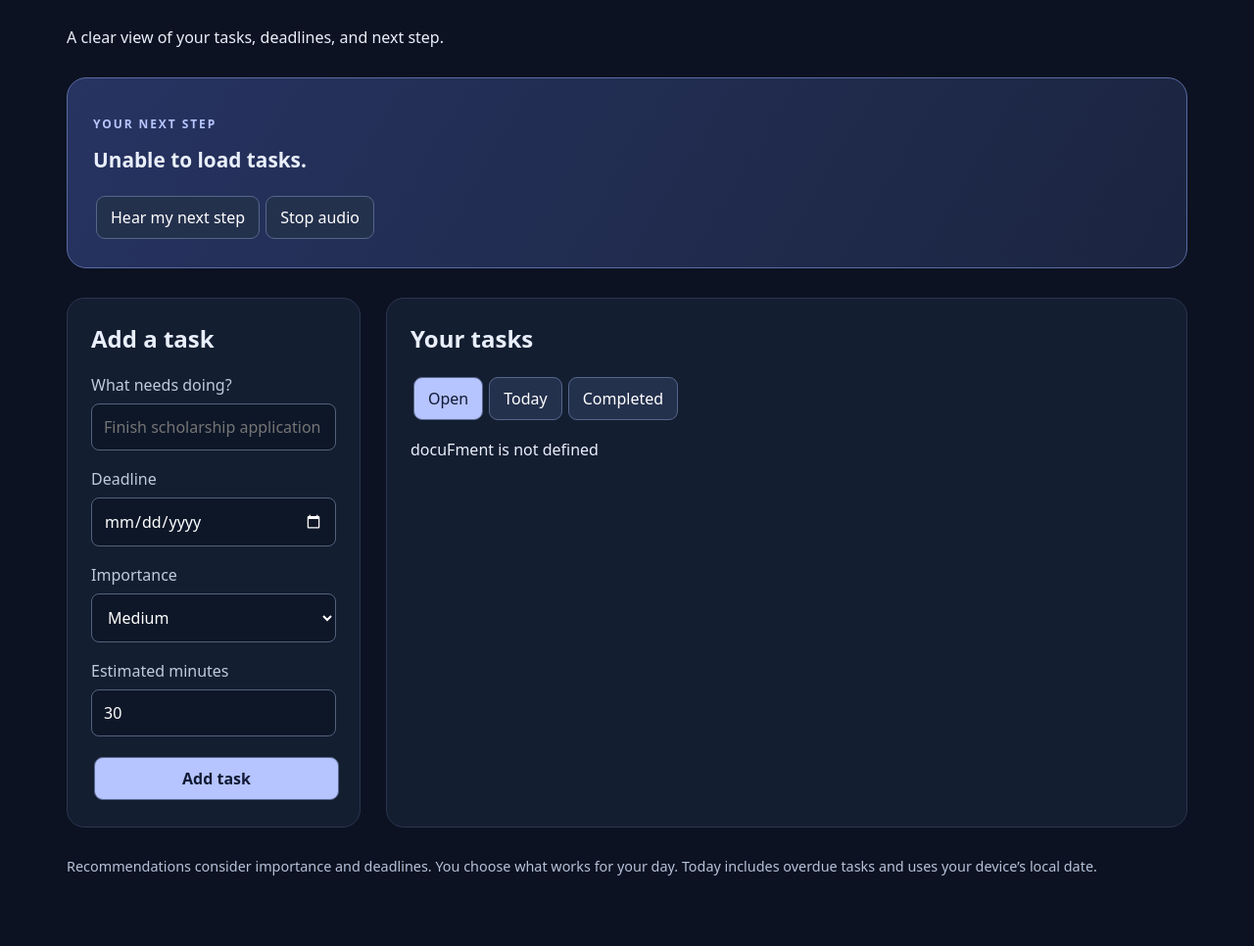
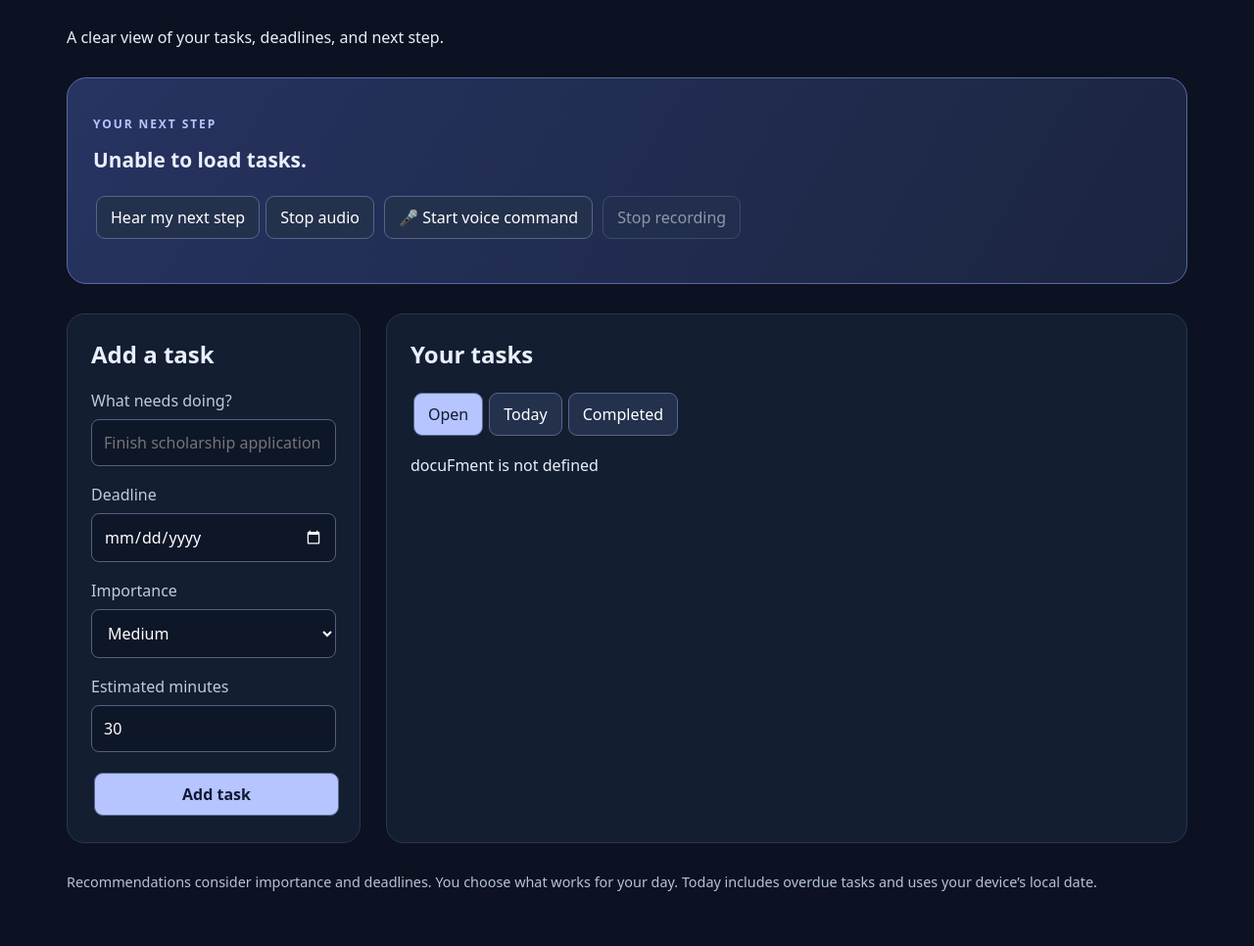
Before and after one commit to Ephyni/mavis-ai, a Flask app: page / in a window 1280 px wide. Shown: the part 340-1306 px from the top of the page at 98% size. Before the commit the page ends 1234 px from the top, so only its background shows below. Run offline with Flask 3, Linux system fonts and the light colour scheme; data that the repository does not hold is empty.

Commit message:
Save MAVIS frontend formatting and gitignore updates

```diff
--- a/templates/index.html
+++ b/templates/index.html
@@ -1,10 +1,59 @@
 <!doctype html>
-<html lang="en"><head><meta charset="utf-8"><meta name="viewport" content="width=device-width,initial-scale=1"><title>MAVIS · Your day, clearer</title><link rel="stylesheet" href="{{ url_for('static', filename='style.css') }}"></head>
-<body><header><strong>MAVIS</strong><span>Your day, a little clearer.</span></header>
-<main><p class="eyebrow">ONE THING AT A TIME</p><h1>Make room for<br>what matters.</h1><p>A clear view of your tasks, deadlines, and next step.</p>
-<section class="next"><p class="eyebrow">YOUR NEXT STEP</p><h2 id="next">Loading your tasks…</h2><button id="speak">Hear my next step</button><button id="stop">Stop audio</button></section>
-<div class="workspace"><form><h2>Add a task</h2><label>What needs doing?<input name="title" required maxlength="500" placeholder="Finish scholarship application"></label>
-<label>Deadline<input name="due_date" type="date"></label><label>Importance<select name="priority"><option value="low">Low</option><option value="medium" selected>Medium</option><option value="high">High</option><option value="critical">Critical</option></select></label>
-<label>Estimated minutes<input name="estimated_minutes" type="number" min="1" max="10080" value="30" required></label><button class="primary" type="submit">Add task</button></form>
-<section class="panel"><h2>Your tasks</h2><nav aria-label="Task filters"><button data-filter="open" aria-pressed="true">Open</button><button data-filter="today" aria-pressed="false">Today</button><button data-filter="completed" aria-pressed="false">Completed</button></nav><p id="status" role="status"></p><div id="list"></div></section></div>
-<p class="footnote">Recommendations consider importance and deadlines. You choose what works for your day. Today includes overdue tasks and uses your device’s local date.</p></main><script src="{{ url_for('static', filename='tasks.js') }}"></script></body></html>
+<html lang="en">
+
+<head>
+    <meta charset="utf-8">
+    <meta name="viewport" content="width=device-width,initial-scale=1">
+    <title>MAVIS · Your day, clearer</title>
+    <link rel="stylesheet" href="{{ url_for('static', filename='style.css') }}">
+</head>
+
+<body>
+    <header><strong>MAVIS</strong><span>Your day, a little clearer.</span></header>
+    <main>
+        <p class="eyebrow">ONE THING AT A TIME</p>
+        <h1>Make room for<br>what matters.</h1>
+        <p>A clear view of your tasks, deadlines, and next step.</p>
+        <section class="next">
+            <p class="eyebrow">YOUR NEXT STEP</p>
+            <h2 id="next">Loading your tasks…</h2><button id="speak">Hear my next step</button><button id="stop">Stop
+                audio</button>
+                <button id="record-voice" type="button">
+  🎤 Start voice command
+</button>
+
+<button id="stop-recording" type="button" disabled>
+  Stop recording
+</button>
+
+<p id="voice-status" role="status"></p>
+        </section>
+        <div class="workspace">
+            <form>
+                <h2>Add a task</h2><label>What needs doing?<input name="title" required maxlength="500"
+                        placeholder="Finish scholarship application"></label>
+                <label>Deadline<input name="due_date" type="date"></label><label>Importance<select name="priority">
+                        <option value="low">Low</option>
+                        <option value="medium" selected>Medium</option>
+                        <option value="high">High</option>
+                        <option value="critical">Critical</option>
+                    </select></label>
+                <label>Estimated minutes<input name="estimated_minutes" type="number" min="1" max="10080" value="30"
+                        required></label><button class="primary" type="submit">Add task</button>
+            </form>
+            <section class="panel">
+                <h2>Your tasks</h2>
+                <nav aria-label="Task filters"><button data-filter="open" aria-pressed="true">Open</button><button
+                        data-filter="today" aria-pressed="false">Today</button><button data-filter="completed"
+                        aria-pressed="false">Completed</button></nav>
+                <p id="status" role="status"></p>
+                <div id="list"></div>
+            </section>
+        </div>
+        <p class="footnote">Recommendations consider importance and deadlines. You choose what works for your day. Today
+            includes overdue tasks and uses your device’s local date.</p>
+    </main>
+    <script src="{{ url_for('static', filename='tasks.js') }}"></script>
+</body>
+
+</html>
```
Also changed, not shown: 1 other file.
